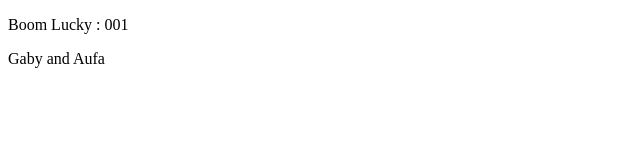
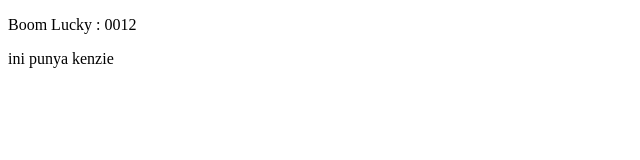
Before and after one commit to Anderies/sunib-test-2, a plain HTML site: page index.html in a window 1280 px wide. Shown: the full height of the page, 0-640 px from the left. Drawn offline with Linux system fonts and the light colour scheme.

Commit message:
update index.html

```diff
--- a/index.html
+++ b/index.html
@@ -6,7 +6,7 @@
     <title>Coba Git</title>
 </head>
 <body>
-    <p>Boom Lucky : 001</p>
-    <p>Gaby and Aufa</p>
+    <p>Boom Lucky : 0012</p>
+    <p>ini punya kenzie</p>
 </body>
 </html>
```
